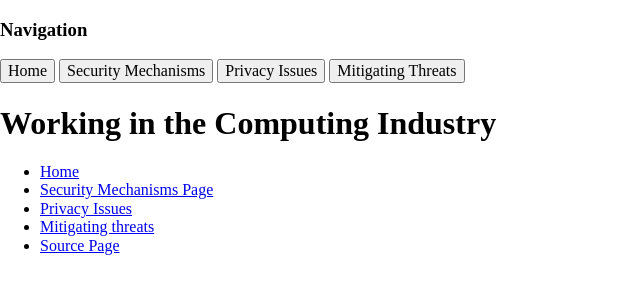
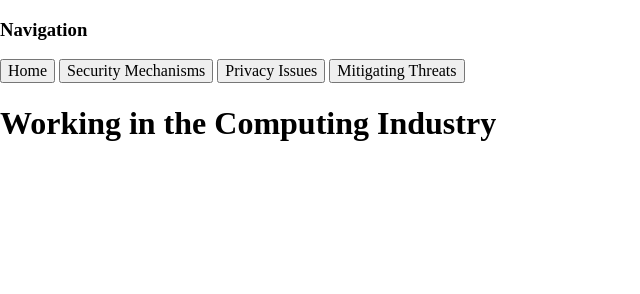
Before and after one commit to ziadelmissiry/Working-in-the-computer-industry, a plain HTML site: page index.html in a window 1280 px wide. Shown: the whole page, without its empty margins (0-640 px from the left). Drawn offline with Linux system fonts and the light colour scheme.

Commit message:
change to index
nav

```diff
--- a/index.html
+++ b/index.html
@@ -15,7 +15,7 @@
 
 			<div class = "nav">
 				<h3> Navigation </h3>
-				<button type = "button" onclick = "location.href='home.html'"> Home </button>
+				<button type = "button" onclick = "location.href='index.html'"> Home </button>
 				<button type = "button" onclick = "location.href='securityMechanisms.html'"> Security Mechanisms </button>
 				<button type = "button" onclick = "location.href='privacyIssues.html'"> Privacy Issues </button>
 				<button type = "button" onclick = "location.href='mitigatingThreats.html'"> Mitigating Threats </button>
@@ -25,15 +25,7 @@
 				<h1> Working in the Computing Industry </h1>
 			</div>
 
-			<nav class="menu" id="fixed">
-				<ul>
-					<li><a href="index.html"> Home</a> </li>
-					<li><a href="#top"> Security Mechanisms Page</a> </li>
-					<li><a href="#top">Privacy Issues</a></li>
-					<li><a href="#top">Mitigating threats</a></li>
-					<li><a href="#top">Source Page</a></li>
-				</ul>
-				</nav>
+
 
 
 
```
Also changed, not shown: mitigatingThreats.html (+1 -1 lines), privacyIssues.html (+1 -1 lines), securityMechanisms.html (+1 -1 lines).
